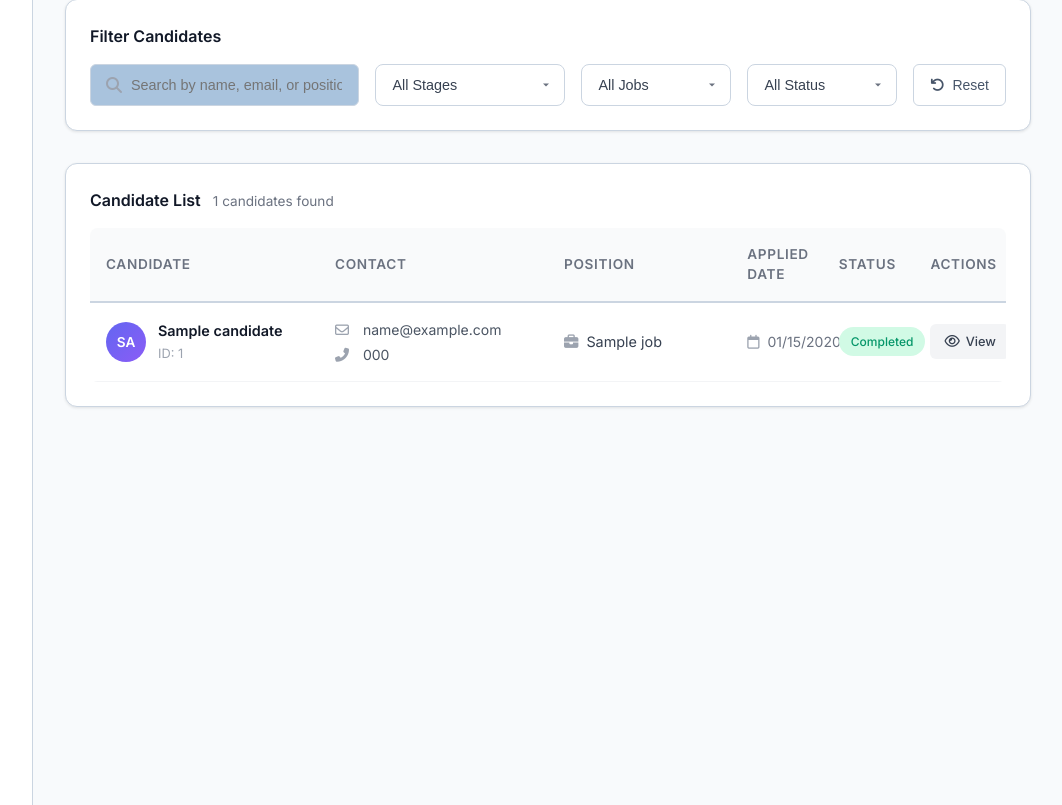
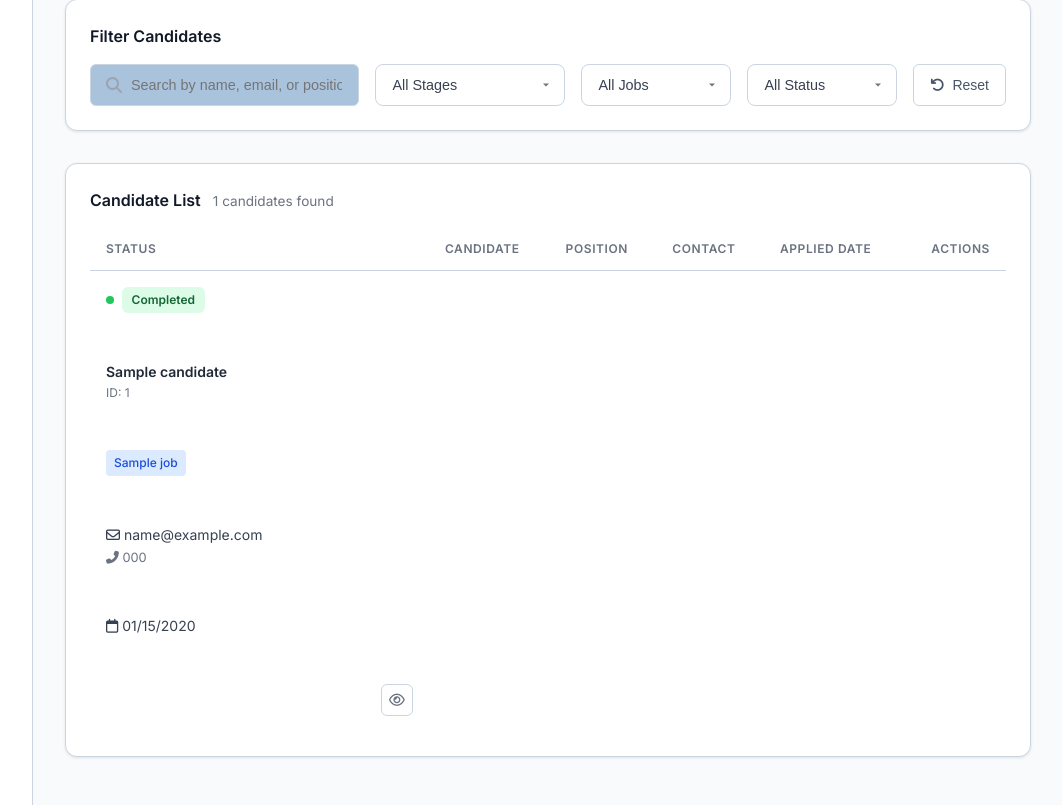
Before and after one commit to sheran101GIT/Skillvector, a Python web app: template skillvector-hr/app/templates/all_candidates.html in a window 1280 px wide. Shown: the part 361-1166 px from the top of the page, without its empty margins (217-1279 px from the left). Run offline with Jinja, Linux system fonts and the light colour scheme; the template is opened without the code that fills it: most values are stand-ins (such as "Sample title", 1, 10 or a date in 2020).

Commit message:
mobile view bug

```diff
--- a/skillvector-hr/app/templates/all_candidates.html
+++ b/skillvector-hr/app/templates/all_candidates.html
@@ -81,15 +81,15 @@
                 candidates found</span></h3>
 
         <div class="table-scroll">
-            <table class="candidate-table">
+            <table class="resumes-table">
                 <thead>
                     <tr>
-                        <th width="25%">Candidate</th>
-                        <th width="25%">Contact</th>
-                        <th width="20%">Position</th>
-                        <th width="10%">Applied Date</th>
-                        <th width="10%">Status</th>
-                        <th width="10%" style="text-align:right">Actions</th>
+                        <th>Status</th>
+                        <th>Candidate</th>
+                        <th>Position</th>
+                        <th>Contact</th>
+                        <th>Applied Date</th>
+                        <th style="text-align:right">Actions</th>
                     </tr>
                 </thead>
                 <tbody id="candidatesTableBody">
@@ -100,46 +100,50 @@
                         data-stage="{{ candidate.current_stage or 'applied' }}" data-job-id="{{ candidate.job_id or '' }}"
                         data-status="{{ candidate.processing_status }}">
                         <td>
-                            <div class="cand-cell-profile">
-                                <!-- Using initials or placeholder avatar -->
-                                <div class="table-avatar">{{ candidate.name[:2].upper() }}</div>
-                                <div class="cand-cell-info">
-                                    <div class="name">{{ candidate.name }}</div>
-                                    <div class="id">ID: {{ candidate.id }}</div>
-                                </div>
+                            <div class="status-indicator-wrapper">
+                                {% if candidate.processing_status == 'completed' %}
+                                <span class="status-dot status-dot-green"></span>
+                                <span class="status-badge status-badge-green">Completed</span>
+                                {% elif candidate.processing_status == 'failed' %}
+                                <span class="status-dot status-dot-red"></span>
+                                <span class="status-badge status-badge-red">Failed</span>
+                                {% else %}
+                                <span class="status-dot status-dot-yellow"></span>
+                                <span class="status-badge status-badge-yellow">Processing</span>
+                                {% endif %}
                             </div>
                         </td>
                         <td>
-                            <div class="contact-info">
-                                <div><i class="far fa-envelope"></i> {{ candidate.email }}</div>
-                                <!-- Placeholder phone if not in DB -->
-                                <div><i class="fas fa-phone-alt"></i> {{ candidate.phone or '+1 (555) 000-0000' }}</div>
+                            <div class="candidate-cell">
+                                <span class="candidate-name">{{ candidate.name }}</span>
+                                <span class="candidate-file">ID: {{ candidate.id }}</span>
                             </div>
                         </td>
                         <td>
-                            <div class="position-info">
-                                <i class="fas fa-briefcase"></i> {{ candidate.job.title if candidate.job else 'General
-                                Application' }}
+                            {% if candidate.job %}
+                            <span class="position-tag-small">{{ candidate.job.title }}</span>
+                            {% else %}
+                            <span class="position-tag-small position-tag-muted">General Application</span>
+                            {% endif %}
+                        </td>
+                        <td>
+                            <div class="contact-cell">
+                                <span class="contact-email"><i class="far fa-envelope"></i> {{ candidate.email }}</span>
+                                <span class="contact-email" style="color: #6b7280; font-size: 0.8rem; margin-top: 0.2rem;"><i class="fas fa-phone-alt"></i> {{ candidate.phone or '+1 (555) 000-0000' }}</span>
                             </div>
                         </td>
                         <td>
-                            <div class="date-info">
-                                <i class="far fa-calendar"></i> {{ candidate.created_at.strftime('%m/%d/%Y') }}
+                            <div class="datetime-cell">
+                                <span class="date-text"><i class="far fa-calendar"></i> {{ candidate.created_at.strftime('%m/%d/%Y') }}</span>
                             </div>
                         </td>
                         <td>
-                            {% set status_class = 'status-screening' %}
-                            {% if candidate.processing_status == 'completed' %}
-                            {% set status_class = 'status-green' %}
-                            {% elif candidate.processing_status == 'failed' %}
-                            {% set status_class = 'status-red' %}
-                            {% endif %}
-                            <span class="status-pill {{ status_class }}">{{ candidate.processing_status|capitalize }}</span>
-                        </td>
-                        <td style="text-align:right">
-                            <a href="{{ url_for('candidates.view', candidate_id=candidate.id) }}" class="btn-icon">
-                                <i class="far fa-eye"></i> View
-                            </a>
+                            <div class="actions-cell-compact" style="justify-content: flex-end;">
+                                <a href="{{ url_for('candidates.view', candidate_id=candidate.id) }}"
+                                    class="action-btn-icon" title="View">
+                                    <i class="far fa-eye"></i>
+                                </a>
+                            </div>
                         </td>
                     </tr>
                     {% else %}
```
Also changed, not shown: skillvector-hr/app/templates/reviews.html (+37 -31 lines).
